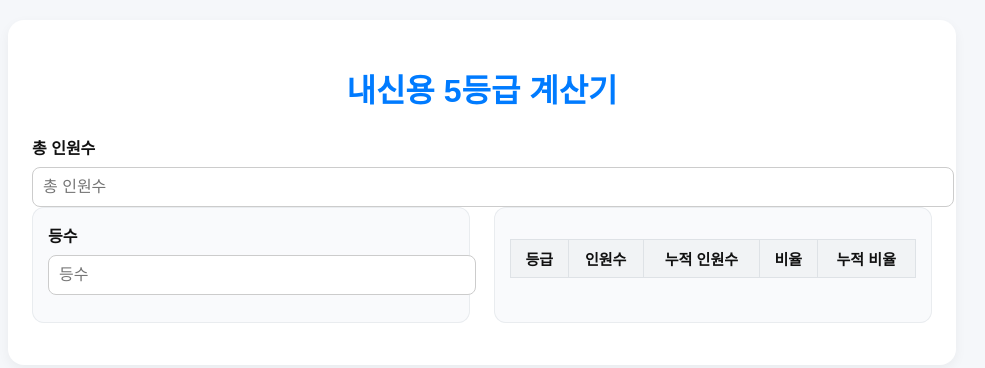
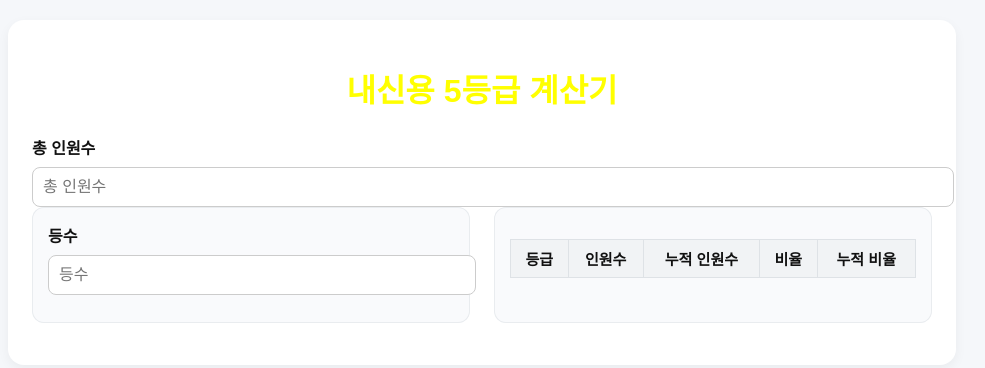
Before and after one commit to hunseo24/First, a plain HTML site: page gradeCal.html in a window 1280 px wide. Shown: the whole page, without its empty margins (158-1143 px from the left). Drawn offline with Linux system fonts and the light colour scheme.

Commit message:
디자인 수정1

```diff
--- a/gradeCal.html
+++ b/gradeCal.html
@@ -25,7 +25,7 @@
 
     h1 {
       text-align: center;
-      color: #007bff;
+      color: yellow;
       margin-bottom: 24px;
     }
 
@@ -52,6 +52,7 @@
     input[type="number"] {
       width: 100%;
       padding: 10px;
+      margin: auto auto;
       border: 1px solid #ccc;
       border-radius: 8px;
       font-size: 16px;
```
